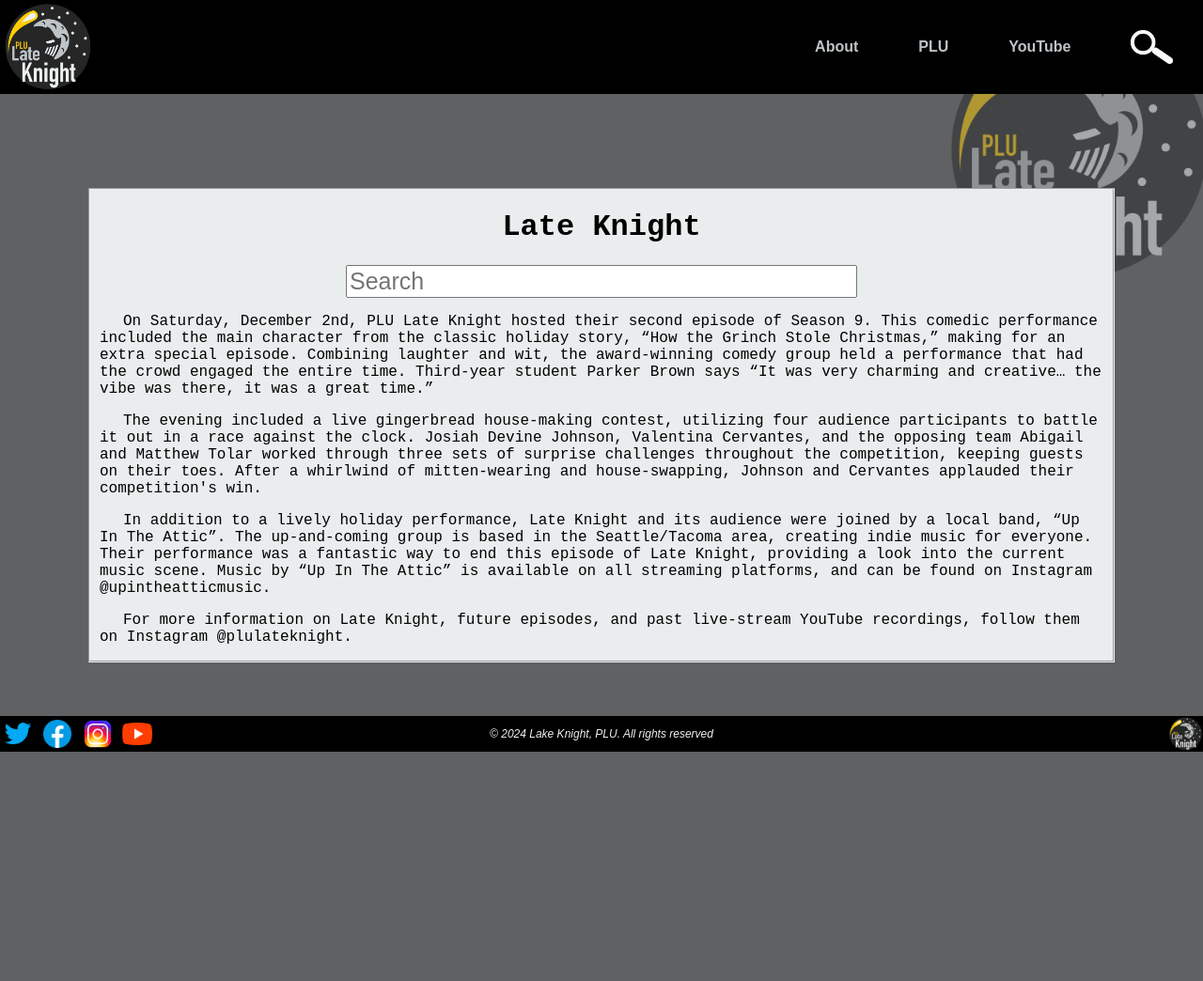
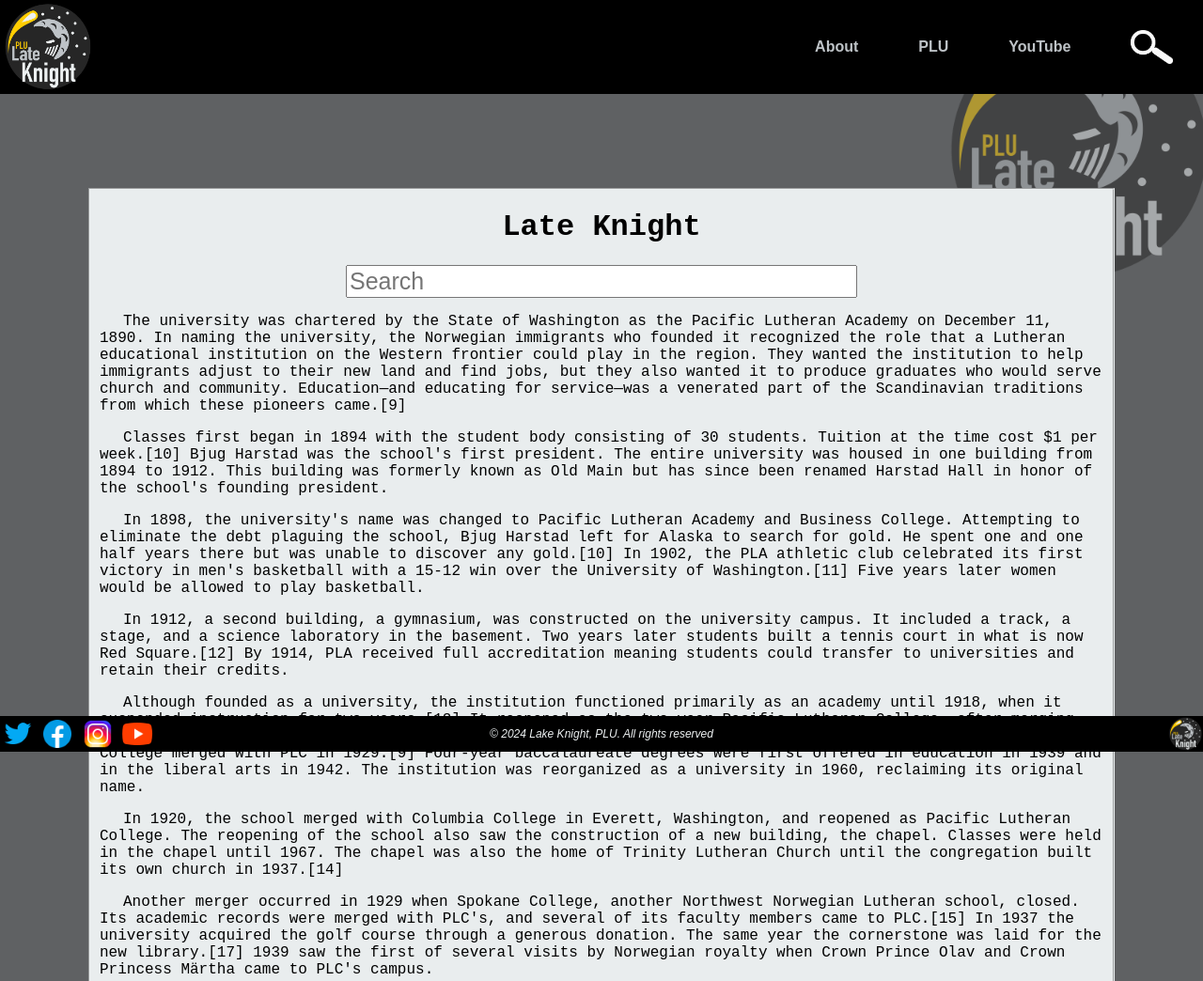
Before and after one commit to Person284/Late-Knight-Website, a plain HTML site: page index.html in a window 1280 px wide. Shown: the top 1044 px of the page at 94% size. Before the commit the page ends 800 px from the top, so only its background shows below. Drawn offline with Linux system fonts and the light colour scheme.

Commit message:
fixed some styling issues

```diff
--- a/index.html
+++ b/index.html
@@ -53,17 +53,29 @@
 
             <div class="paragraphs">
                 <p>
-                    On Saturday, December 2nd, PLU Late Knight hosted their second episode of Season 9. This comedic performance included the main character from the classic holiday story, “How the Grinch Stole Christmas,” making for an extra special episode. Combining laughter and wit, the award-winning comedy group held a performance that had the crowd engaged the entire time. Third-year student Parker Brown says “It was very charming and creative… the vibe was there, it was a great time.”
+                    The university was chartered by the State of Washington as the Pacific Lutheran Academy on December 11, 1890. In naming the university, the Norwegian immigrants who founded it recognized the role that a Lutheran educational institution on the Western frontier could play in the region. They wanted the institution to help immigrants adjust to their new land and find jobs, but they also wanted it to produce graduates who would serve church and community. Education—and educating for service—was a venerated part of the Scandinavian traditions from which these pioneers came.[9]
                 </p>
                 <p>
-                    The evening included a live gingerbread house-making contest, utilizing four audience participants to battle it out in a race against the clock. Josiah Devine Johnson, Valentina Cervantes, and the opposing team Abigail and Matthew Tolar worked through three sets of surprise challenges throughout the competition, keeping guests on their toes. After a whirlwind of mitten-wearing and house-swapping, Johnson and Cervantes applauded their competition's win.
+                    Classes first began in 1894 with the student body consisting of 30 students. Tuition at the time cost $1 per week.[10] Bjug Harstad was the school's first president. The entire university was housed in one building from 1894 to 1912. This building was formerly known as Old Main but has since been renamed Harstad Hall in honor of the school's founding president.
                 </p>
                 <p>
-                    In addition to a lively holiday performance, Late Knight and its audience were joined by a local band, “Up In The Attic”. The up-and-coming group is based in the Seattle/Tacoma area, creating indie music for everyone. Their performance was a fantastic way to end this episode of Late Knight, providing a look into the current music scene. Music by “Up In The Attic” is available on all streaming platforms, and can be found on Instagram @upintheatticmusic.
+                    In 1898, the university's name was changed to Pacific Lutheran Academy and Business College. Attempting to eliminate the debt plaguing the school, Bjug Harstad left for Alaska to search for gold. He spent one and one half years there but was unable to discover any gold.[10] In 1902, the PLA athletic club celebrated its first victory in men's basketball with a 15-12 win over the University of Washington.[11] Five years later women would be allowed to play basketball.
                 </p>
                 <p>
-                    For more information on Late Knight, future episodes, and past live-stream YouTube recordings, follow them on Instagram @plulateknight.
+                    In 1912, a second building, a gymnasium, was constructed on the university campus. It included a track, a stage, and a science laboratory in the basement. Two years later students built a tennis court in what is now Red Square.[12] By 1914, PLA received full accreditation meaning students could transfer to universities and retain their credits.
                 </p>
+                <p>
+                    Although founded as a university, the institution functioned primarily as an academy until 1918, when it suspended instruction for two years.[13] It reopened as the two-year Pacific Lutheran College, after merging with Columbia Lutheran College, previously located in Everett. Further consolidations occurred when Spokane College merged with PLC in 1929.[9] Four-year baccalaureate degrees were first offered in education in 1939 and in the liberal arts in 1942. The institution was reorganized as a university in 1960, reclaiming its original name.
+                </p>
+                <p>
+                    In 1920, the school merged with Columbia College in Everett, Washington, and reopened as Pacific Lutheran College. The reopening of the school also saw the construction of a new building, the chapel. Classes were held in the chapel until 1967. The chapel was also the home of Trinity Lutheran Church until the congregation built its own church in 1937.[14]
+                </p>
+                <p>
+                    Another merger occurred in 1929 when Spokane College, another Northwest Norwegian Lutheran school, closed. Its academic records were merged with PLC's, and several of its faculty members came to PLC.[15] In 1937 the university acquired the golf course through a generous donation. The same year the cornerstone was laid for the new library.[17] 1939 saw the first of several visits by Norwegian royalty when Crown Prince Olav and Crown Princess Märtha came to PLC's campus.
+                </p>
+                <P>
+                    During the early 1940s, PLC's student body was almost all female as most men were fighting in World War II. People returning to college post-war, specifically veterans using the G.I. Bill, caused a boom in enrollment. The student body at that time was half veteran and no longer mostly female.[18] A number of new buildings were completed in the following years including Ramstad Hall, Memorial Gymnasium, and the Student Union Building (now renamed as Anderson University Center). In 1952 the new Chapel-Music-Speech Building was constructed and later named Eastvold Chapel (renamed in 2013 as the Karen Hille Phillips Center for the Performing Arts). Chapel became mandatory for the first time with attendance being taken and seats being assigned.[19] Two years later North and South Halls, the first dormitories, were built (later renamed Hong Hall and Hinderlie Hall, respectively.) Until that time students had lived in Old Main or boarded with Parkland families.[19]
+                </P>
             </div>
 
         </div>
--- a/style.css
+++ b/style.css
@@ -26,8 +26,8 @@ div.header{
 }
 
 .background img{
+    position: fixed;
     opacity: 50%;
-    position: absolute;
     top: 10px;
     right: -15px;
 }
@@ -61,14 +61,14 @@ button.headerButtons:hover{
 }
 
 footer{
-    display: flex;
-    flex-direction: row;
     background-color: black;
     position: fixed;
-    bottom: 0px;
-    left: 0px;
+    bottom: 0;
+    left: 0;
     width: 100%;
     height: var(--footer-size);
+    z-index: 1; /* Ensure footer is above content */
+    display: flex;
     justify-content: center;
     align-items: flex-start;
 }
@@ -98,7 +98,9 @@ footer img{
     margin-top: 200px;
     display: flex;
     justify-content: center;
-    width: 100%
+    width: 100%;
+    overflow-y: auto;
+    margin-bottom: var(--footer-size);
 }
 
 .main{
@@ -109,8 +111,7 @@ footer img{
     border: 2px groove var(--lk-text-color);
     background-color: rgb(233, 237, 238);
     width: 85%;
-    max-height: 100%;
-    overflow: auto;
+    padding-bottom: var(--footer-size);
 }
 
 .main .paragraphs{
```
